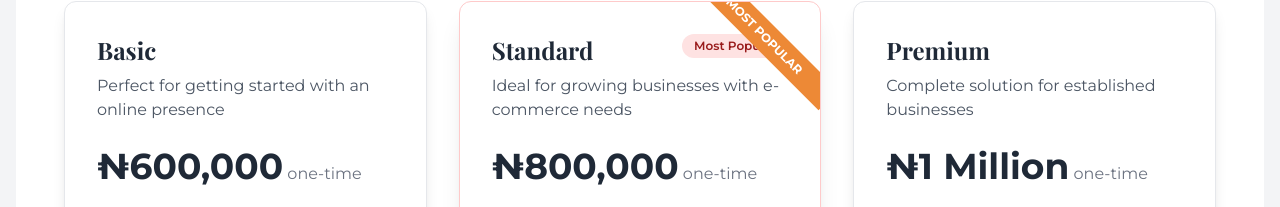
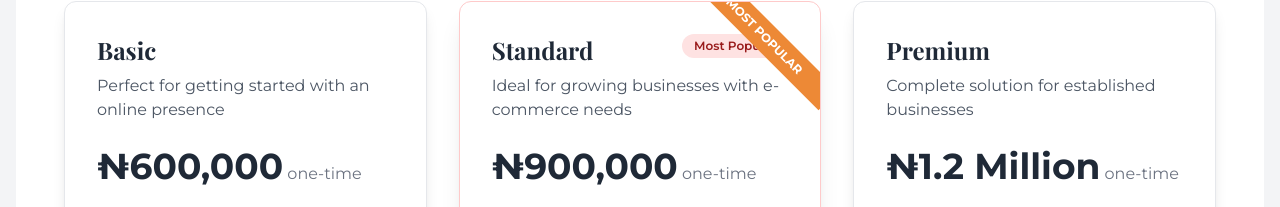
Before and after one commit to justdavid-tech/smokebox, a plain HTML site: page index.html in a window 1280 px wide. Shown: the part 5119-5326 px from the top of the page. Drawn offline with nearby package versions, Linux system fonts and the light colour scheme.

Commit message:
Changed prices

```diff
--- a/index.html
+++ b/index.html
@@ -780,7 +780,7 @@
                         <p class="text-gray-600 mb-6">Ideal for growing businesses with e-commerce needs</p>
 
                         <div class="mb-6">
-                            <span class="text-4xl font-bold price-display" data-monthly="$1,499" data-yearly="$1,199">&#8358;800,000</span>
+                            <span class="text-4xl font-bold price-display" data-monthly="$1,499" data-yearly="$1,199">&#8358;900,000</span>
                             <span class="text-gray-500 billing-display" data-monthly="one-time" data-yearly="one-time">one-time</span>
                         </div>
 
@@ -810,7 +810,7 @@
                         <p class="text-gray-600 mb-6">Complete solution for established businesses</p>
 
                         <div class="mb-6">
-                            <span class="text-4xl font-bold price-display" data-monthly="$2,499" data-yearly="$1,999">&#8358;1 Million</span>
+                            <span class="text-4xl font-bold price-display" data-monthly="$2,499" data-yearly="$1,999">&#8358;1.2 Million</span>
                             <span class="text-gray-500 billing-display" data-monthly="one-time" data-yearly="one-time">one-time</span>
                         </div>
 
```
